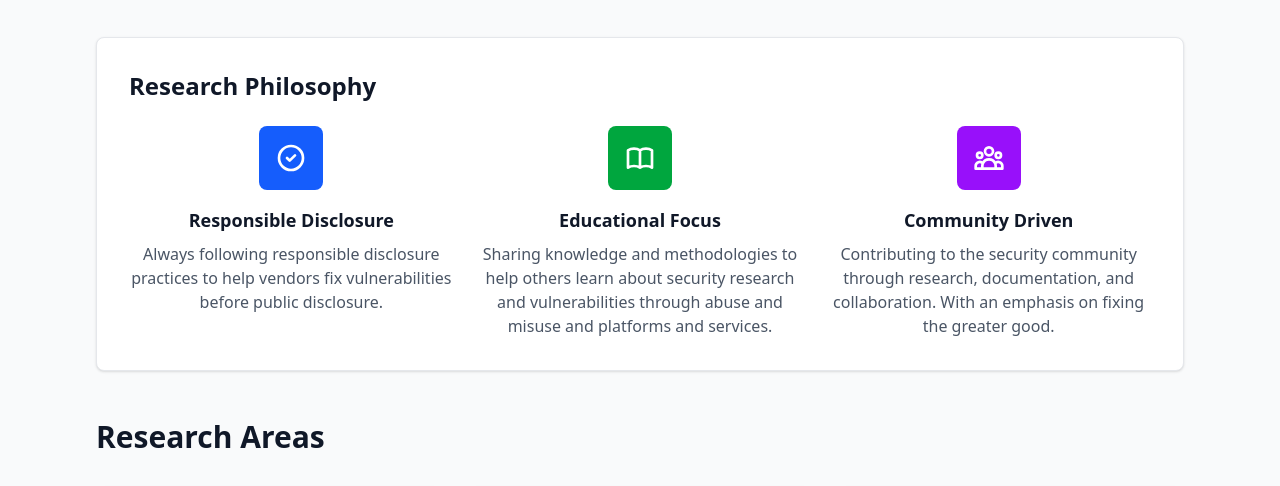
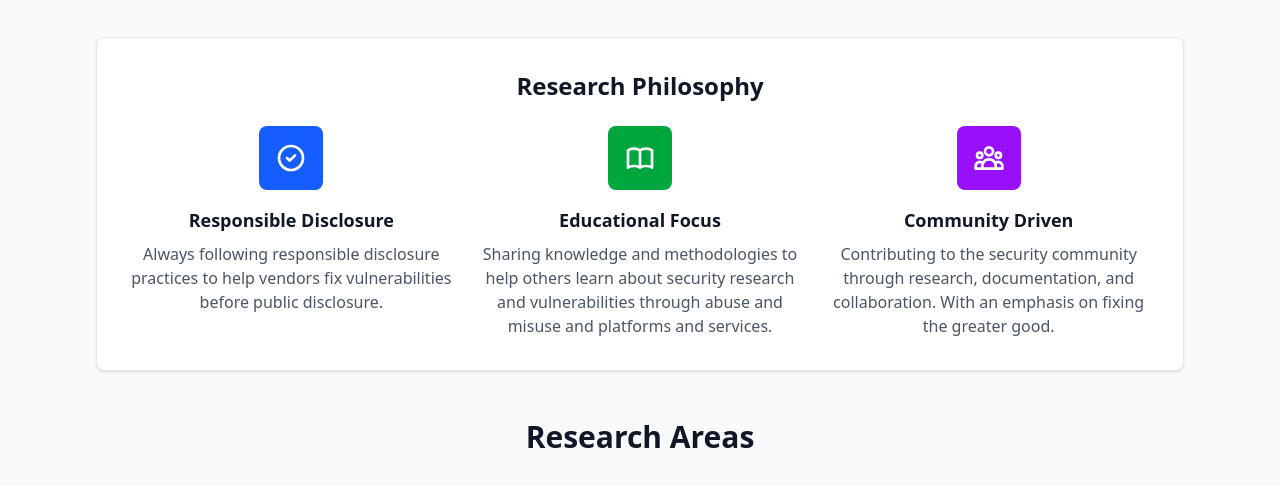
Before and after one commit to wesleykirkland/wesleyk.me, a Next.js app: page /security-research in a window 1280 px wide. Shown: the part 236-722 px from the top of the page. Built offline with nearby package versions, Linux system fonts and the light colour scheme; no server answers.

Commit message:
Only show most recent 2

```diff
--- a/src/app/security-research/page.tsx
+++ b/src/app/security-research/page.tsx
@@ -95,7 +95,7 @@ export default function SecurityResearch() {
       {/* Research Philosophy */}
       <section className="mb-12">
         <div className="bg-white dark:bg-gray-800 rounded-lg shadow-sm border border-gray-200 dark:border-gray-700 p-8">
-          <h2 className="text-2xl font-bold text-gray-900 dark:text-white mb-6">
+          <h2 className="text-2xl font-bold text-gray-900 dark:text-white mb-6 text-center">
             Research Philosophy
           </h2>
           <div className="grid grid-cols-1 md:grid-cols-3 gap-6">
@@ -179,7 +179,7 @@ export default function SecurityResearch() {
 
       {/* Research Areas */}
       <section className="mb-12">
-        <h2 className="text-3xl font-bold text-gray-900 dark:text-white mb-8">
+        <h2 className="text-3xl font-bold text-gray-900 dark:text-white mb-8 text-center">
           Research Areas
         </h2>
         <div className="grid grid-cols-1 md:grid-cols-2 lg:grid-cols-3 gap-6">
@@ -238,7 +238,7 @@ export default function SecurityResearch() {
                 Published Research
               </h2>
               <Link
-                href="/blog"
+                href="/tag/Security"
                 className="text-blue-600 dark:text-blue-400 hover:text-blue-700 dark:hover:text-blue-300 text-sm font-medium"
               >
                 View all →
@@ -247,7 +247,7 @@ export default function SecurityResearch() {
 
             {securityResearchPosts.length > 0 ? (
               <div className="space-y-4">
-                {securityResearchPosts.map((post) => {
+                {securityResearchPosts.slice(0, 2).map((post) => {
                   const formattedDate = format(
                     parsePostDate(post.date),
                     'MMMM d, yyyy'
@@ -336,7 +336,7 @@ export default function SecurityResearch() {
                 Case Studies
               </h2>
               <Link
-                href="/blog"
+                href="/tag/Case%20Study"
                 className="text-blue-600 dark:text-blue-400 hover:text-blue-700 dark:hover:text-blue-300 text-sm font-medium"
               >
                 View all →
@@ -345,7 +345,7 @@ export default function SecurityResearch() {
 
             {caseStudyPosts.length > 0 ? (
               <div className="space-y-4">
-                {caseStudyPosts.map((post) => {
+                {caseStudyPosts.slice(0, 2).map((post) => {
                   const formattedDate = format(
                     parsePostDate(post.date),
                     'MMMM d, yyyy'
```
